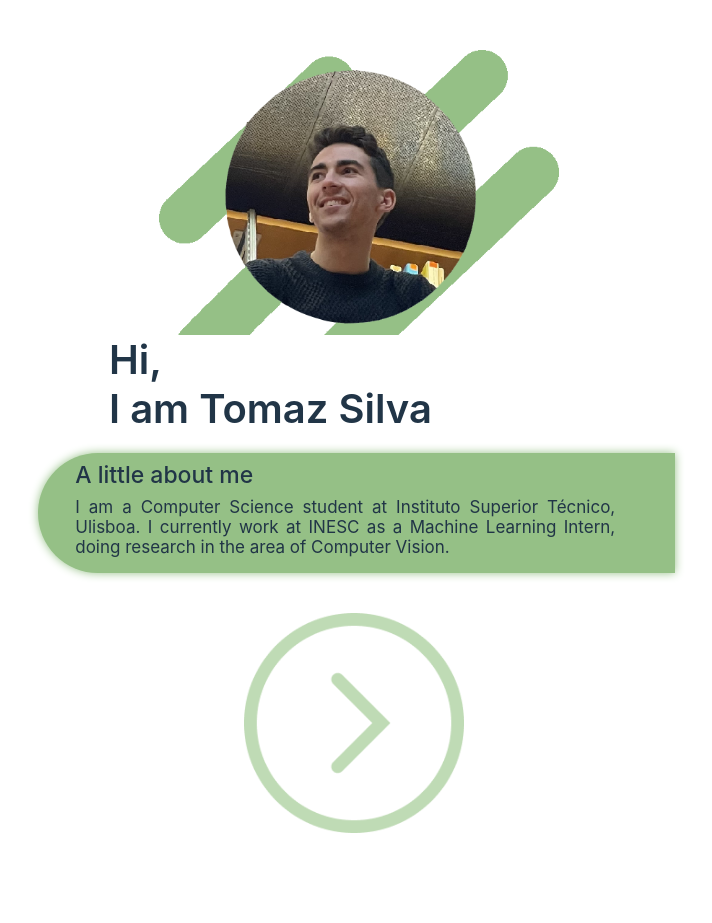
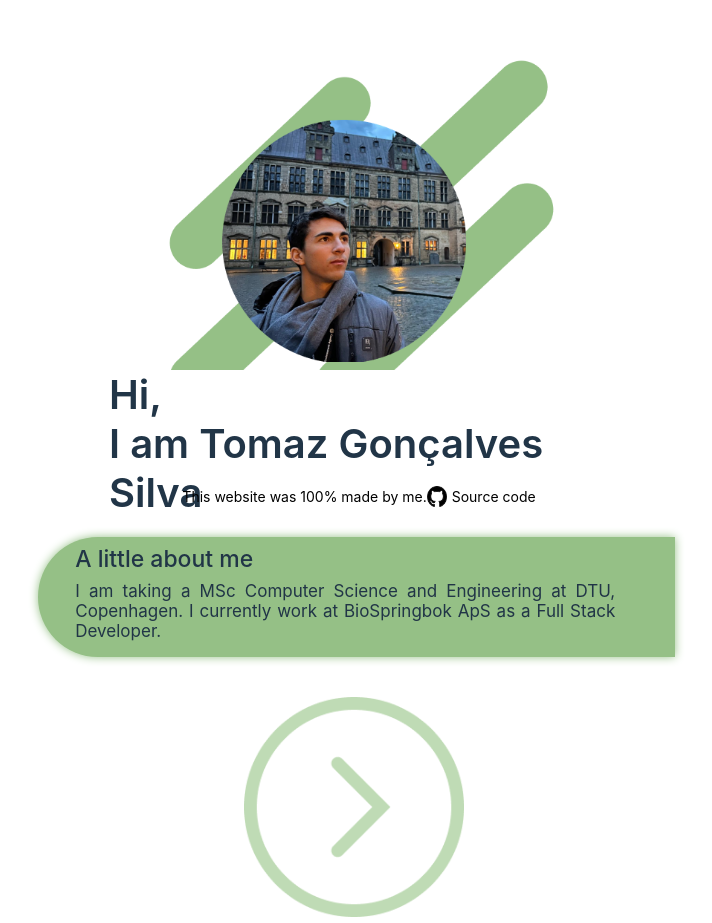
Before and after one commit to tomhoq/portfolio, a React (Vite) app: page / in a window 1280 px wide. Shown: the whole page, without its empty margins (281-993 px from the left). Before the commit the page ends 870 px from the top, so only its background shows below. Built offline with nearby package versions, Linux system fonts and the light colour scheme.

Commit message:
feat: small update

```diff
--- a/src/App.jsx
+++ b/src/App.jsx
@@ -2,7 +2,9 @@ import { useState, useEffect, useRef } from 'react'
 import {  motion, AnimatePresence } from "framer-motion"
 import left from './assets/left_arrow.png'
 import right from './assets/right_arrow.png'
-import fig from './assets/fig.png'
+import fig from './assets/me.png'
+import g from './assets/g.png'
+
 import vector from './assets/Vector.png'
 import github from './assets/github.png'
 import gfull from './assets/gfull.png'
@@ -162,7 +164,9 @@ function App() {
   if (width > 1500 ) {
     return (
       <div id="root">
-
+        <a href='https://github.com/tomhoq/portfolio' className="source-code">
+          <img src={g} alt="" />Source code
+        </a>
         <div className={start? "card" : "card-start"}>
           {start &&<motion.div className="navbar"
           initial="hidden"
@@ -180,7 +184,7 @@ function App() {
           <div className="body">
             {<div className="left">
               <img id="fig" src={fig} alt="" />
-              <h1 id="title">Hi, <br /> I am Tomaz Silva</h1>
+              <h1 id="title">Hi, <br /> I am Tomaz Gonçalves-Silva</h1>
               <div className="container">
                 <AnimatePresence initial={false}>
                   { (cardShown===-1 || page !==2) && <motion.div variants={str}
@@ -279,9 +283,13 @@ function App() {
         }
 
           <div className="body">
+            <div className="source-code">
+              This website was 100% made by me. <br></br>
+              <img src={g} alt="" />Source code
+            </div>
             {<div className="left">
               <img id="fig" src={fig} alt="" />
-              <h1 id="title">Hi, <br /> I am Tomaz Silva</h1>
+              <h1 id="title">Hi, <br /> I am Tomaz Gonçalves Silva</h1>
               <div className="container">
                 <AnimatePresence initial={false}>
                   { (cardShown===-1 || page !==2) && <div className={start ? "info" : "info start"}>
@@ -311,6 +319,7 @@ function App() {
               </div>
               </div>
             }
+
           </div>
           {!start && <img src={vector} id="vector" onClick={() => setStart(true)} alt="" /> }
 
--- a/src/css/App.css
+++ b/src/css/App.css
@@ -106,6 +106,28 @@ html, body {
   width: 260px;
 }
 
+.source-code {
+  position: absolute;
+  bottom: 0;
+  margin: 10px;
+  font-size: 14px;
+  font-weight: 400;
+  color: #95C086;
+  display: flex;
+  flex-direction: row;
+  color: black;
+}
+
+.source-code :hover {
+  cursor: pointer;
+  color: #95C086;
+}
+
+.source-code img {
+  width: 20px;
+  margin-right: 5px;
+}
+
 .left {
   display: flex;
   flex-direction: column;
@@ -135,7 +157,7 @@ html, body {
   font-style: normal;
   font-weight: 600;
   line-height: normal;
-  text-align: justify;
+  text-align: left;
 }
 
 .container {
--- a/src/resume_data/info.js
+++ b/src/resume_data/info.js
@@ -1,12 +1,10 @@
 export default {
     data: [
         // INTRO
-        `I am a Computer Science student at Instituto
-        Superior Técnico, Ulisboa. I currently work at INESC as a Machine Learning Intern,
-        doing research in the area of Computer Vision.`,
+        `I am taking a MSc Computer Science and Engineering at DTU, Copenhagen. I currently work at BioSpringbok ApS as a Full Stack Developer.`,
         //
-        `Finished secondary with an average of 18.9/20
-        and will soon end my bachelor with a 16/20.`,
+        `Finished higher school with an average of 18.9/20
+        and the Bsc with a 16/20.`,
         //
         `Finished the Machine Learning subject with a 19/20. It's a field I like to
         follow closely and for that purpose I often read articles and papers on the subject.
```
Also changed, not shown: src/assets/me.png (added), 1 other file (tests, documents, lock files or other folders).
